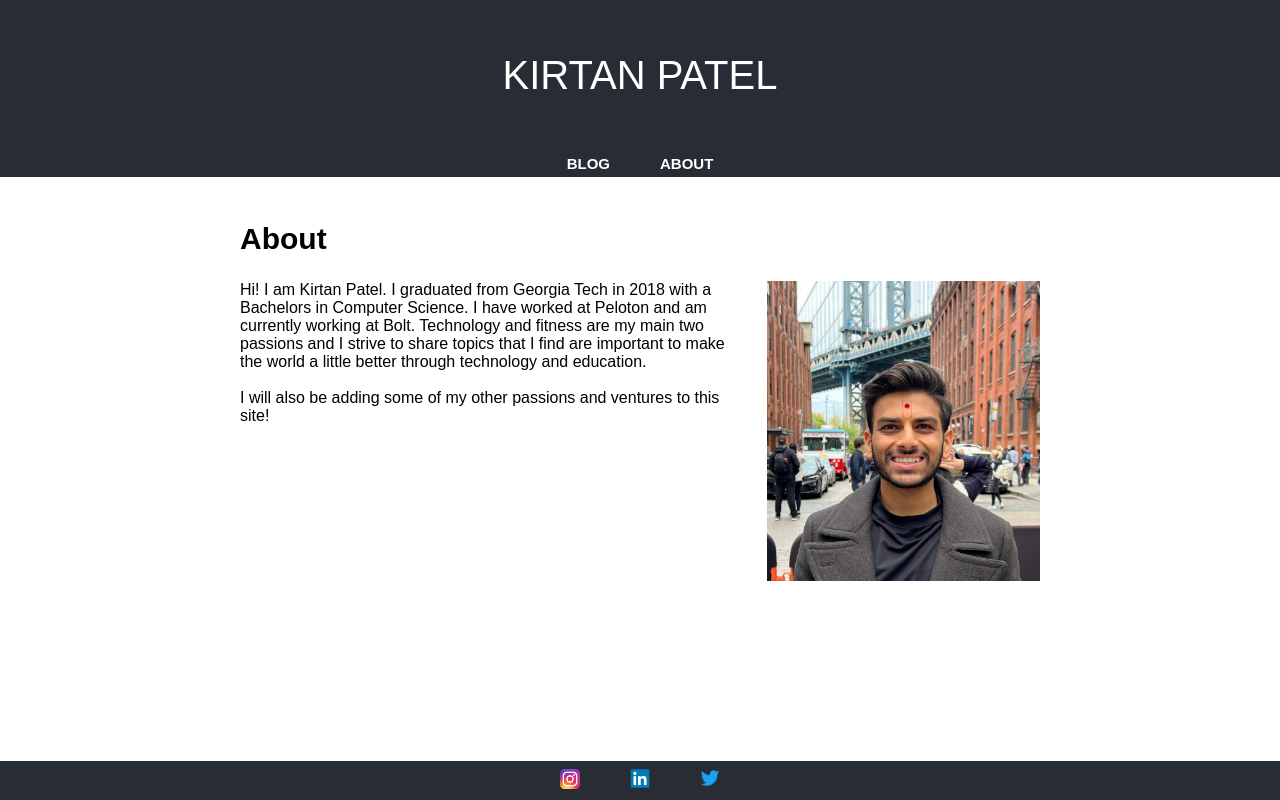
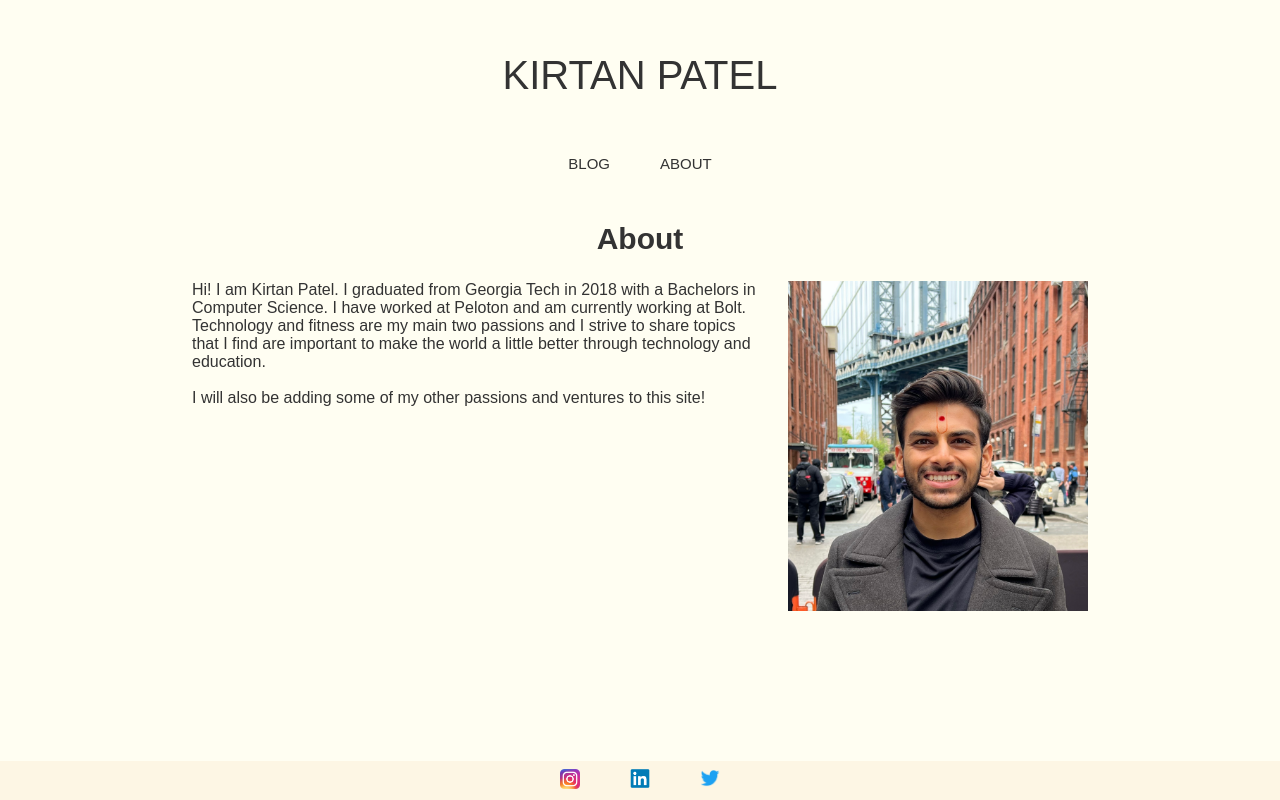
Before and after one commit to kirtans/website, a React (Create React App) app: page /about in a window 1280 px wide. Built offline with nearby package versions, Linux system fonts and the light colour scheme.

Commit message:
styling changes to about

```diff
--- a/src/Base.css
+++ b/src/Base.css
@@ -5,7 +5,6 @@
   justify-content: center;
   text-align: center;
   font-size: 40px;
-  color: white;
   font-family: 'OkineSans-Thin', sans-serif;
   font-weight: 300;
   width: 100%;
@@ -13,11 +12,9 @@
 
 .Header {
   height: 100%;
-  background-color: #282c34;
   display: flex;
   flex-direction: column;
   font-size: 20px;
-  color: white;
   font-family: 'OkineSans-Thin', sans-serif;
   font-weight: 300;
 }
@@ -26,39 +23,29 @@
   display: flex;
   flex-direction: row;
   justify-content: center;
+  /*border-bottom: 1px solid;*/
 }
 
 .body {
   padding-top: 20px;
-  background-color: white;
-  color: black;
+  display: flex;
+  flex-direction: column;
+  flex-grow: 1;
+  margin-left: 15%;
+  margin-right: 15%;
   text-align: center;
 }
 
 .content {
   text-align: left;
-  display: inline-block;
   width: 800px;
-  margin-left:5%;
-  margin-right: 5%;
-}
-
-.aboutBody {
-  display: flex;
-  flex-direction: row;
-}
-
-.aboutImage {
-  padding-left: 3%;
-  width: 300px;
-  height: 300px;
 }
 
 a {
   font-size: 15px;
-  color: white;
+  color: #333;
   font-family: 'OkineSans-Regular', sans-serif;
-  font-weight: 600;
+  font-weight: 500;
   text-decoration: none;
   padding: 5px;
   margin-left: 20px;
@@ -66,7 +53,7 @@ a {
 }
 
 a:hover {
-  color: lightgrey;
+  color: darkgray;
 }
 
 
--- a/src/components/Footer/FooterStyles.css
+++ b/src/components/Footer/FooterStyles.css
@@ -1,18 +1,15 @@
 .footer{
   padding-top: 3px;
   padding-bottom: 3px;
-  background-color: #282c34;
   position: fixed;
   bottom: 0;
   width: 100%;
   display: flex;
   flex-direction: row;
   justify-content: center;
+  background-color: #fdf6e4;
+}
 
-  @media (max-width: 1000px) {
-    padding: 70px 30px;
-  }
-}
 
 .footerImage {
   max-width: 20px;
--- a/src/index.css
+++ b/src/index.css
@@ -4,7 +4,9 @@
 }
 body {
   margin: 0;
+  background-color: #fffef2;
   font-family: 'OkineSans-Regular', sans-serif;
+  color: #333;
   -webkit-font-smoothing: antialiased;
   -moz-osx-font-smoothing: grayscale;
 }
--- /dev/null
+++ b/src/pages/about/about.css
@@ -0,0 +1,37 @@
+.aboutBody {
+    display: flex;
+    flex-direction: row;
+    max-width: 1000px;
+    align-self: center;
+    float: left;
+    text-align: left;
+}
+
+.aboutImage {
+    padding: 0 0 0 3%;
+    width: 300px;
+    height: 330px;
+}
+
+p {
+    margin: 0;
+    font-family: 'OkineSans-Regular', sans-serif;
+    font-weight: 400;
+    font-size: 16px;
+}
+
+@media (max-width: 700px) {
+    .aboutBody {
+        flex-direction: column;
+    }
+
+    .aboutImage {
+        padding: 3% 0 0 0;
+        align-self: center;
+    }
+}
+
+h2 {
+    font-family: 'OkineSans-Regular', sans-serif;
+    font-weight: 600;
+}
--- a/src/pages/about/about.js
+++ b/src/pages/about/about.js
@@ -1,10 +1,9 @@
 import React from "react";
-import '../../Base.css';
+import './about.css';
 
 const About = () => {
   return (
     <div className="body">
-      <div className="content">
         <h2>About</h2>
         <div className="aboutBody">
           <p>
@@ -13,9 +12,8 @@ const About = () => {
             <br/>
             I will also be adding some of my other passions and ventures to this site!
           </p>
-          <img className="aboutImage" src={require('./profile_pic.jpg')} />
+            <img className="aboutImage" alt="Picture of myself" src={require('./profile_pic.jpg')} />
         </div>
-      </div>
     </div>
   );
 }
```
